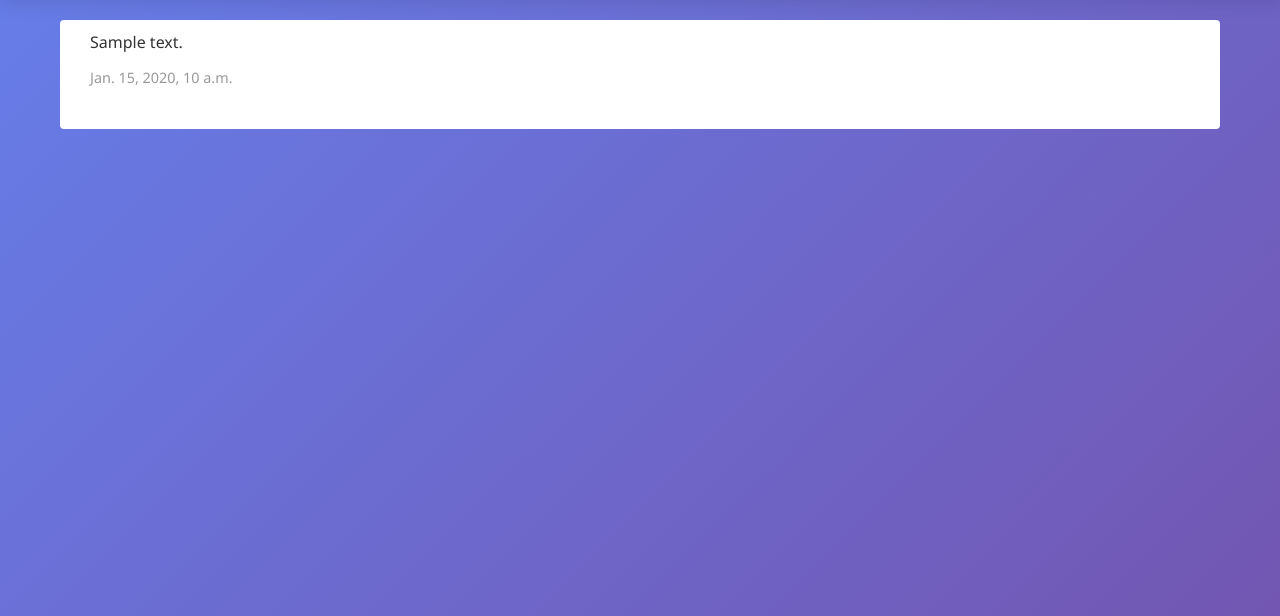
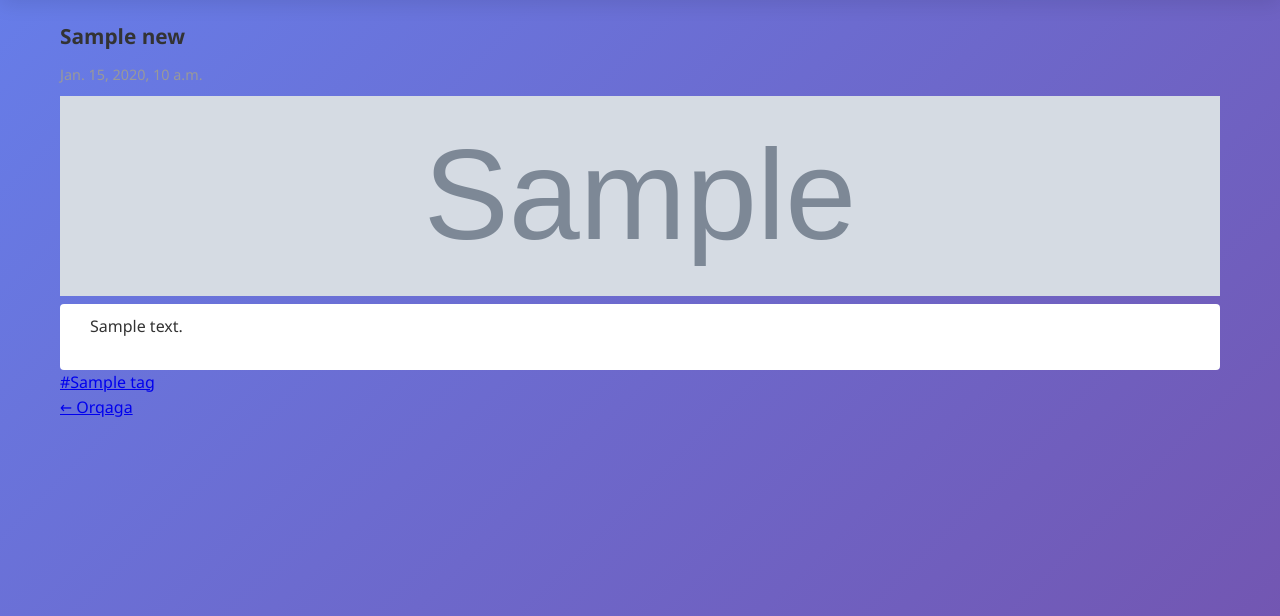
Before and after one commit to HumoyunOtaboyev/xiva_akm, a Django app: a page that uses templates/news/detail.html in a window 1280 px wide. Shown: the part 60-676 px from the top of the page. Run offline with Django 5.2, Linux system fonts and the light colour scheme; tables that the repository leaves empty hold one stand-in row (values such as "Sample post"); grey boxes marked "Sample" are stand-in pictures; some libraries are stand-ins or nearby versions.

Commit message:
salom
keyingi uzgarishlar

```diff
--- a/news/models.py
+++ b/news/models.py
@@ -1,10 +1,25 @@
 from django.db import models
 from django_ckeditor_5.fields import CKEditor5Field
 from django.utils import timezone
+
+
+class Tag(models.Model):
+    name = models.CharField(max_length=50, unique=True)
+    slug = models.SlugField(unique=True, max_length=100)
+
+    class Meta:
+        verbose_name = "Tag"
+        verbose_name_plural = "Tags"
+
+    def __str__(self):
+        return self.name
+
+
 class News(models.Model):
     slug = models.SlugField("Slug", unique=True, blank=True, max_length=155)
     title = models.CharField(max_length=200)
     content = CKEditor5Field('Content')
+
     card_image = models.ImageField(
         upload_to='news_card_images/',
         blank=True,
@@ -12,15 +27,23 @@ class News(models.Model):
         verbose_name="Card Image",
         help_text="Image displayed on the news card."
     )
+
     created_at = models.DateTimeField(
-        # auto_now_add=True,
         verbose_name="Created At",
         help_text="Date and time when the news item was created.",
         default=timezone.now
     )
+
+    tags = models.ManyToManyField(
+        Tag,
+        related_name='news_articles',
+        blank=True
+    )
+
     class Meta:
         verbose_name = "News Article"
         verbose_name_plural = "News Articles"
         ordering = ['-created_at']
+
     def __str__(self):
         return self.title
--- a/news/urls.py
+++ b/news/urls.py
@@ -1,8 +1,10 @@
 from django.urls import path
-
-from news.views import NewsListView, NewsDetailView
+from news.views import NewsListView, NewsDetailView, tag_list, tag_detail
 
 urlpatterns = [
     path("", NewsListView.as_view(), name="yangiliklar"),
     path("<slug:slug>/", NewsDetailView.as_view(), name="news_detail"),
+
+    path("tags/", tag_list, name="tag_list"),  # barcha taglar
+    path("tag/<slug:slug>/", tag_detail, name="tag_detail"),  # bitta tag
 ]
--- a/news/views.py
+++ b/news/views.py
@@ -1,15 +1,18 @@
 from django.views.generic import ListView, DetailView
-from .models import News
+from django.core.paginator import Paginator
+from django.shortcuts import render, get_object_or_404
+from .models import News, Tag
+
 
 class NewsListView(ListView):
     model = News
     template_name = "news/news.html"
     context_object_name = "news_list"
-    paginate_by = 10  # Optional: adds pagination
+    paginate_by = 10
 
     def get_queryset(self):
-        # You can filter or order the queryset if needed
         return News.objects.all().order_by('-created_at')
+
 
 class NewsDetailView(DetailView):
     model = News
@@ -17,3 +20,32 @@ class NewsDetailView(DetailView):
     context_object_name = "news_detail"
     slug_field = 'slug'
     slug_url_kwarg = 'slug'
+
+
+# ✅ 1️⃣ TAG LIST (faqat taglar ro‘yxati)
+def tag_list(request):
+    tags = Tag.objects.all().order_by('name')
+
+    paginator = Paginator(tags, 10)
+    page_number = request.GET.get('page')
+    page_obj = paginator.get_page(page_number)
+
+    return render(request, 'tags.html', {
+        'page_obj': page_obj
+    })
+
+
+
+def tag_detail(request, slug):
+    tag = get_object_or_404(Tag, slug=slug)
+
+    news_list = tag.news_articles.all().order_by('-created_at')
+
+    paginator = Paginator(news_list, 10)
+    page_number = request.GET.get('page')
+    page_obj = paginator.get_page(page_number)
+
+    return render(request, 'tag_detail.html', {
+        'tag': tag,
+        'page_obj': page_obj
+    })
--- a/templates/news/detail.html
+++ b/templates/news/detail.html
@@ -1,10 +1,44 @@
-{% extends "base.html" %} {% block content %}
+{% extends "base.html" %}
+
+{% block content %}
 <section class="news-detail">
   <div class="container">
+
+    <h1 class="news-title">
+      {{ news_detail.title }}
+    </h1>
+
+
+    <p class="news-date">
+      {{ news_detail.created_at }}
+    </p>
+
+
+    {% if news_detail.card_image %}
+      <img class="news-image"
+           src="{{ news_detail.card_image.url }}"
+           alt="{{ news_detail.title }}">
+    {% endif %}
+
+
     <div class="news-content">
       {{ news_detail.content|safe }}
-      <p class="news-date">{{ news_detail.created_at}}</p>
     </div>
+
+
+    <div class="tags">
+      {% for tag in news_detail.tags.all %}
+        <a href="{% url 'tag_detail' tag.slug %}" class="tag">
+          #{{ tag.name }}
+        </a>
+      {% endfor %}
+    </div>
+
+
+    <a href="{% url 'yangiliklar' %}" class="back-btn">
+      ← Orqaga
+    </a>
+
   </div>
 </section>
 {% endblock %}
```
Also changed, not shown: templates/news/news.html (+32 -11 lines).
